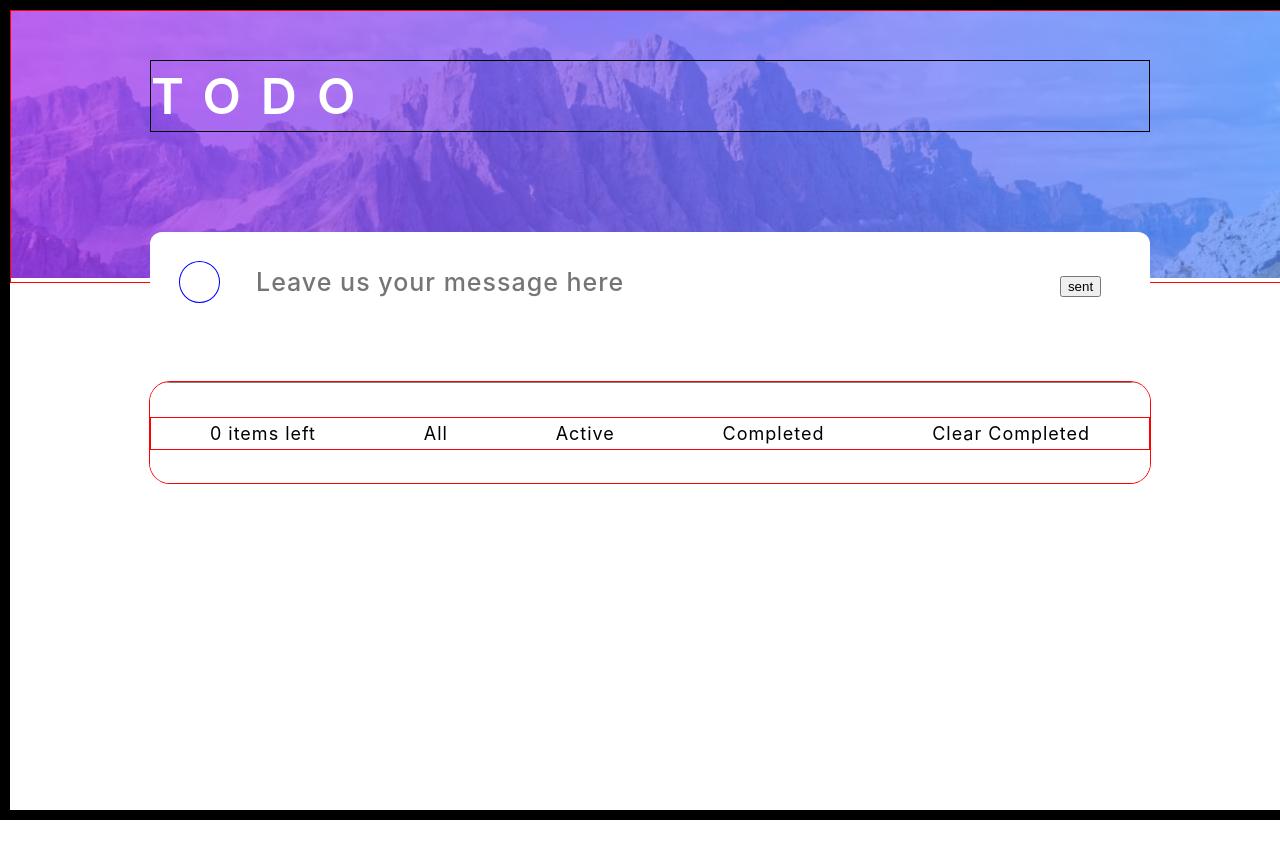
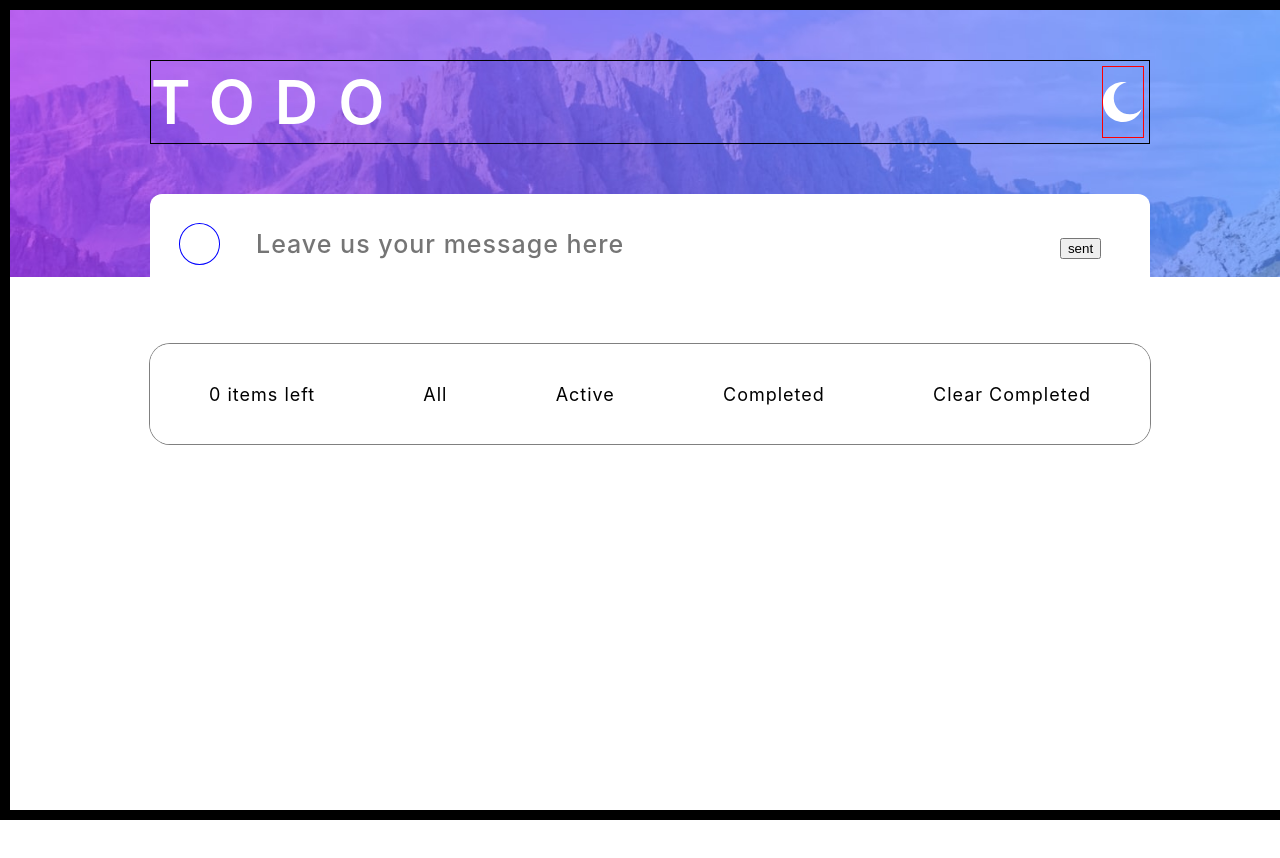
Before and after one commit to EdRafCas/Todo_app, a React (Create React App) app: page / in a window 1280 px wide. Shown: the top 858 px of the page. Built offline with nearby package versions, Linux system fonts and the light colour scheme.

Commit message:
changes to function, getting closer

```diff
--- a/src/App.js
+++ b/src/App.js
@@ -2,6 +2,8 @@ import React,{useState} from 'react';
 import './App.scss';
 import HeaderLight from './img/bg-desktop-light.jpg'
 import {ReactComponent as IconCheck} from './img/icon-check.svg';
+import {ReactComponent as IconMoon} from './img/icon-moon.svg';
+import {ReactComponent as IconSun} from './img/icon-sun.svg';
 import { v4 as uuidv4 } from 'uuid';
 
 
@@ -28,6 +30,8 @@ const App = () => {
 
   const [typing, changeTyping] = useState("")
   const [existingtList, changeExistingList] = useState([])
+  const [mode, changeMode] = useState(false)
+
 
   const handleChange = (e) =>{
     if(e.target.name==="task_box"){
@@ -54,6 +58,13 @@ const App = () => {
 
   }
 
+  const handleKeypress = (e) => {
+
+    if (e.key === "Enter") {
+      handleAdd(e);
+    }
+  };
+
 
   return (
   <div className='container'>
@@ -63,6 +74,14 @@ const App = () => {
     <div className='block'>
       <div className='header-top'>
         <span>TODO</span>
+        <div className ='iconContainer'>
+          {
+            mode?
+            <IconSun onClick={()=>changeMode(!mode)} viewBox='0 0 26 26'/>
+            :
+            <IconMoon  onClick={()=>changeMode(!mode)} viewBox='0 0 26 26'/>
+          }
+        </div>
       </div>
       <div className='input-container'>
         <div className='checkbox-container'>
@@ -76,9 +95,10 @@ const App = () => {
           maxLength={40}
           type="text"
           placeholder="Leave us your message here"
-          value={typing}/>
+          value={typing}
+          onKeyPress={handleKeypress}/>
           <button
-            type="button"
+            type="submit"
             onClick={handleAdd}>
             sent
           </button>
@@ -88,7 +108,7 @@ const App = () => {
       <ul className='tasklist-container'>
       {existingtList.map((item, index)=>{
         return(
-          <li className='input-container-list' key={item.id}>
+          <li className='input-container-list crisis' key={item.id}>
             <div className='checkbox-container'>
               <div className='circle-container'></div>
             </div>
@@ -98,7 +118,7 @@ const App = () => {
           </li>
         )
       })}
-        <div className='input-container-list crisis' >
+        <div className='input-container-list' >
           <div className='input-container-counter'>
             <span>{existingtList.length} items left</span>
             <span> All </span>
--- a/src/App.scss
+++ b/src/App.scss
@@ -11,7 +11,7 @@
     top:0;
     left:0;
     z-index:1;
-    border:1px red solid;
+    /* border:1px red solid; */
     width:100%;
     img{
       width:100%;
@@ -25,18 +25,31 @@
    /*  border:1px red solid; */
     z-index:2;
     .header-top{
+      display:flex;
+      flex-direction:row;
+      justify-content: space-between;
       margin-top:50px;
       border:1px black solid;
       padding:5px;
       padding-left:0px;
-      margin-bottom:100px;
+      margin-bottom:50px;
       span{
-        font-size:50px;
+        font-size:60px;
         letter-spacing: 20px;
         font-weight:600;
         color:#fff;
 
       }
+    }
+    .iconContainer{
+
+      display:grid;
+      place-items: center;
+       border:1px red solid;
+       svg{
+        height:40px;
+        width:40px;
+       }
     }
     .input-container{
       height:100px;
@@ -82,10 +95,9 @@
       overflow:hidden;
       /* border: 1px grey solid; */
       padding-left:0px;
-      box-shadow: 0 0 0 1px red;
+      box-shadow: 0 0 0 1px grey;
       .input-container-list{
         height:100px;
-        /* border: 1px grey solid; */
         display:flex;
         flex-direction:row;
         align-items: center;
@@ -116,7 +128,7 @@
             width:100%;
             display:flex;
             justify-content:space-around;
-            border:1px red solid;
+            /* border:1px red solid; */
             padding:5px;
             span{
               font-size: 18px;
@@ -125,6 +137,7 @@
               cursor: pointer;
               &:hover{
                 color:blue;
+                font-weight: 600;
               }
 
             }
@@ -135,5 +148,5 @@
 }
 
 .crisis{
-  border-top: 1px grey solid;
+  border-bottom: 1px grey solid;
 }
```
